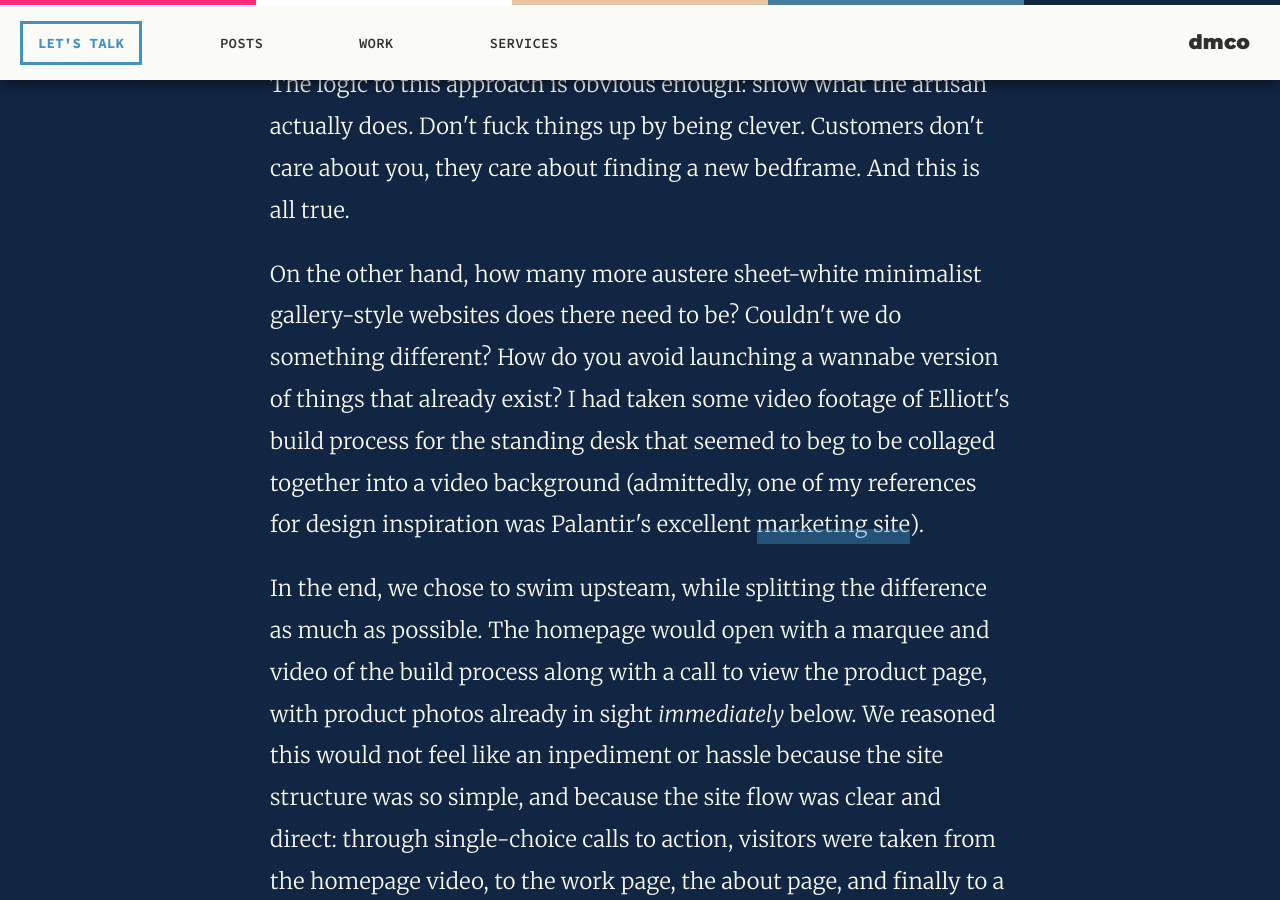
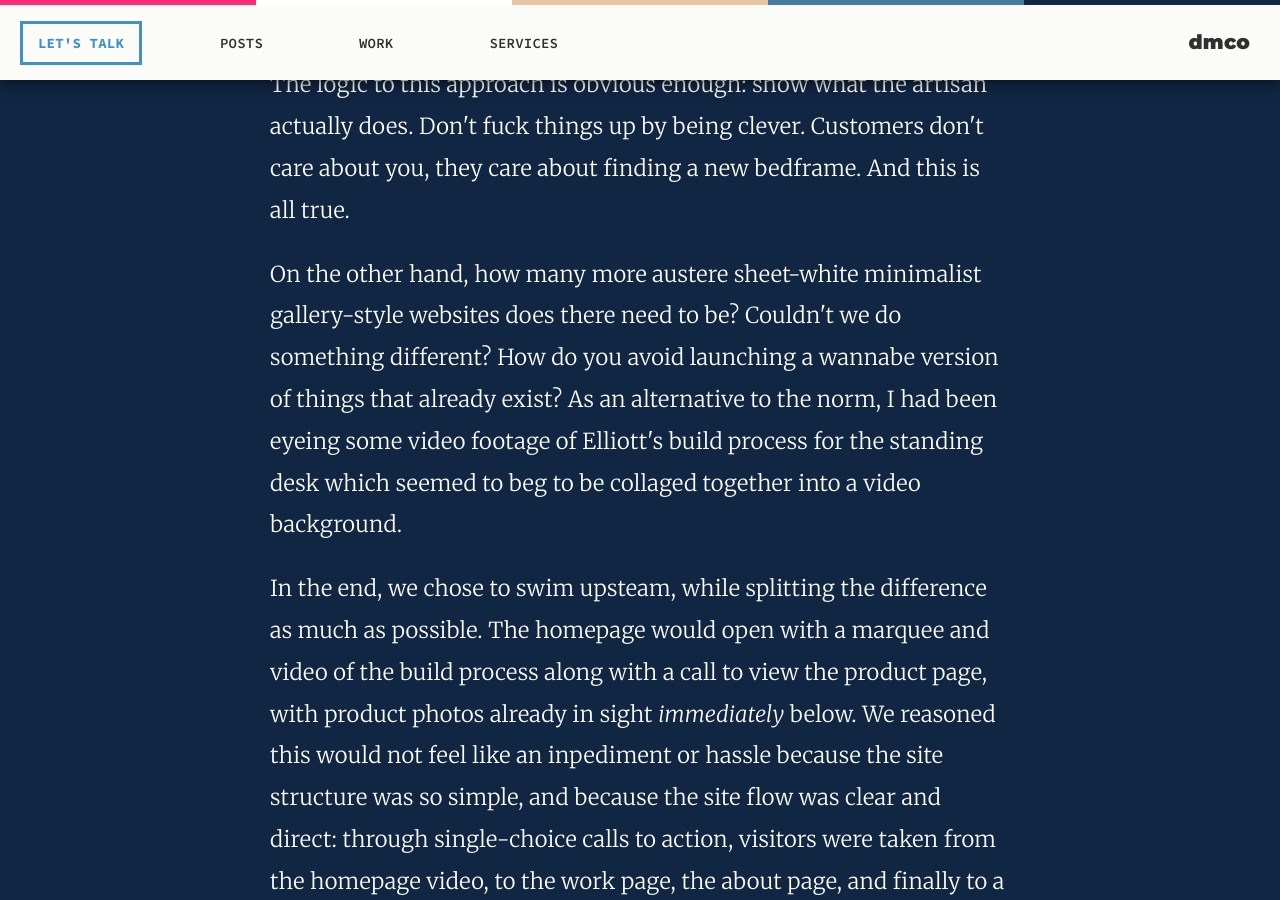
Before and after one commit to middletond/dmco, a Jekyll site: the page built from work/the-mill.html, in a window 1280 px wide and 900 px high, scrolled down 7477 px. Built offline with Jekyll 4.4.1, drawn with Linux system fonts in a browser that asks for light colours.

Commit message:
Mill edits

```diff
--- a/work/the-mill.html
+++ b/work/the-mill.html
@@ -60,7 +60,7 @@ title: The Mill Creative
 
         <p>The logic to this approach is obvious enough: show what the artisan actually does. Don't fuck things up by being clever. Customers don't care about you, they care about finding a new bedframe. And this is all true.</p>
 
-        <p>On the other hand, how many more austere sheet-white minimalist gallery-style websites does there need to be? Couldn't we do something different? How do you avoid launching a wannabe version of things that already exist? I had taken some video footage of Elliott's build process for the standing desk that seemed to beg to be collaged together into a video background (admittedly, one of my references for design inspiration was Palantir's excellent <a href="https://palantir.com" target="_blank">marketing site</a>).</p>
+        <p>On the other hand, how many more austere sheet-white minimalist gallery-style websites does there need to be? Couldn't we do something different? How do you avoid launching a wannabe version of things that already exist? As an alternative to the norm, I had been eyeing some video footage of Elliott's build process for the standing desk which seemed to beg to be collaged together into a video background.</p>
 
         <p>In the end, we chose to swim upsteam, while splitting the difference as much as possible. The homepage would open with a marquee and video of the build process along with a call to view the product page, with product photos already in sight <i>immediately</i> below. We reasoned this would not feel like an inpediment or hassle because the site structure was so simple, and because the site flow was clear and direct: through single-choice calls to action, visitors were taken from the homepage video, to the work page, the about page, and finally to a contact form. This form was the footer of every page, so if they were convinced early they could "skip to the end" at any time.</p>
 
```
